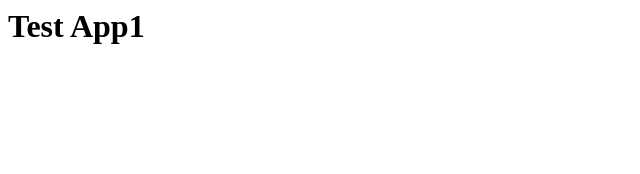
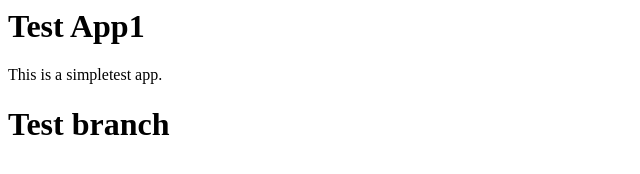
Before and after one commit to kanchanasudayo-eng/test-app1, a plain HTML site: page index.html in a window 1280 px wide. Shown: the whole page, without its empty margins (0-640 px from the left). Drawn offline with Linux system fonts and the light colour scheme.

```diff
--- a/index.html
+++ b/index.html
@@ -1 +1,4 @@
 <h1>Test App1</h1>
+<p>This is a simpletest app.</p>
+
+<h1>Test branch</h1>
```
